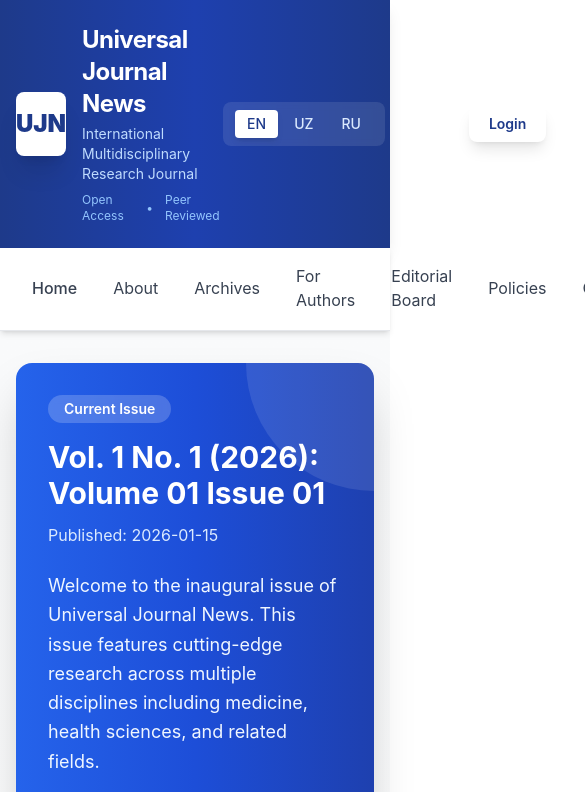
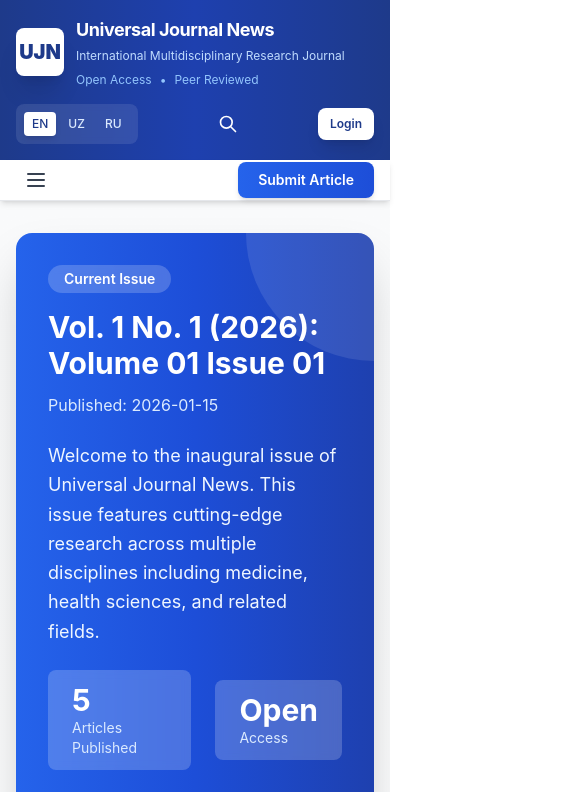
Before and after one commit to sadullayevsiroje-spec/universaljournalnews.uz, a Next.js app: page / in a window 390 px wide. Shown: the top 792 px of the page, 585 px wide, since content can reach past the window. Built offline with nearby package versions, Linux system fonts and the light colour scheme.

Commit message:
Add mobile responsive design with hamburger menu

```diff
--- a/components/layout/Navbar.tsx
+++ b/components/layout/Navbar.tsx
@@ -4,6 +4,7 @@ import { useState, useEffect } from 'react';
 
 export default function Navbar() {
   const [lang, setLang] = useState<'en' | 'uz' | 'ru'>('en');
+  const [mobileMenuOpen, setMobileMenuOpen] = useState(false);
 
   useEffect(() => {
     const savedLang = localStorage.getItem('language') as 'en' | 'uz' | 'ru';
@@ -53,7 +54,8 @@ export default function Navbar() {
     <nav className="bg-white shadow-md sticky top-0 z-50 border-b border-gray-200">
       <div className="max-w-7xl mx-auto px-4">
         <div className="flex items-center justify-between">
-          <div className="flex items-center space-x-1">
+          {/* Desktop Menu */}
+          <div className="hidden lg:flex items-center space-x-1">
             <a
               href="/"
               className="px-4 py-4 text-gray-700 hover:text-blue-600 hover:bg-blue-50 transition-all font-medium border-b-2 border-transparent hover:border-blue-600"
@@ -98,6 +100,20 @@ export default function Navbar() {
             </a>
           </div>
 
+          {/* Mobile Menu Button */}
+          <button
+            onClick={() => setMobileMenuOpen(!mobileMenuOpen)}
+            className="lg:hidden p-2 text-gray-700 hover:text-blue-600"
+          >
+            <svg className="w-6 h-6" fill="none" stroke="currentColor" viewBox="0 0 24 24">
+              {mobileMenuOpen ? (
+                <path strokeLinecap="round" strokeLinejoin="round" strokeWidth={2} d="M6 18L18 6M6 6l12 12" />
+              ) : (
+                <path strokeLinecap="round" strokeLinejoin="round" strokeWidth={2} d="M4 6h16M4 12h16M4 18h16" />
+              )}
+            </svg>
+          </button>
+
           <a
             href="/author-guidelines"
             className="bg-gradient-to-r from-blue-600 to-blue-700 text-white px-5 py-2 rounded-lg font-semibold text-sm hover:from-blue-700 hover:to-blue-800 transition-all shadow-md hover:shadow-lg transform hover:-translate-y-0.5"
@@ -105,6 +121,61 @@ export default function Navbar() {
             {lang === 'en' ? 'Submit Article' : lang === 'uz' ? 'Maqola yuborish' : 'Отправить статью'}
           </a>
         </div>
+
+        {/* Mobile Menu */}
+        {mobileMenuOpen && (
+          <div className="lg:hidden py-4 border-t border-gray-200">
+            <a
+              href="/"
+              className="block px-4 py-3 text-gray-700 hover:bg-blue-50 hover:text-blue-600 transition-all"
+              onClick={() => setMobileMenuOpen(false)}
+            >
+              {nav.home}
+            </a>
+            <a
+              href="/about"
+              className="block px-4 py-3 text-gray-700 hover:bg-blue-50 hover:text-blue-600 transition-all"
+              onClick={() => setMobileMenuOpen(false)}
+            >
+              {nav.about}
+            </a>
+            <a
+              href="/issues"
+              className="block px-4 py-3 text-gray-700 hover:bg-blue-50 hover:text-blue-600 transition-all"
+              onClick={() => setMobileMenuOpen(false)}
+            >
+              {nav.archives}
+            </a>
+            <a
+              href="/author-guidelines"
+              className="block px-4 py-3 text-gray-700 hover:bg-blue-50 hover:text-blue-600 transition-all"
+              onClick={() => setMobileMenuOpen(false)}
+            >
+              {nav.forAuthors}
+            </a>
+            <a
+              href="/editorial-board"
+              className="block px-4 py-3 text-gray-700 hover:bg-blue-50 hover:text-blue-600 transition-all"
+              onClick={() => setMobileMenuOpen(false)}
+            >
+              {nav.editorialBoard}
+            </a>
+            <a
+              href="/policies"
+              className="block px-4 py-3 text-gray-700 hover:bg-blue-50 hover:text-blue-600 transition-all"
+              onClick={() => setMobileMenuOpen(false)}
+            >
+              {nav.policies}
+            </a>
+            <a
+              href="/contact"
+              className="block px-4 py-3 text-gray-700 hover:bg-blue-50 hover:text-blue-600 transition-all"
+              onClick={() => setMobileMenuOpen(false)}
+            >
+              {nav.contact}
+            </a>
+          </div>
+        )}
       </div>
     </nav>
   );
--- a/components/layout/Topbar.tsx
+++ b/components/layout/Topbar.tsx
@@ -26,16 +26,16 @@ export default function Topbar() {
 
   return (
     <div className="bg-gradient-to-r from-blue-900 via-blue-800 to-blue-900 text-white shadow-lg">
-      <div className="max-w-7xl mx-auto px-4 py-6">
-        <div className="flex justify-between items-center">
-          <div className="flex items-center gap-4">
-            <div className="w-16 h-16 bg-white rounded-lg flex items-center justify-center shadow-xl transform hover:scale-105 transition-transform">
-              <span className="text-2xl font-black text-blue-900">UJN</span>
+      <div className="max-w-7xl mx-auto px-4 py-4 md:py-6">
+        <div className="flex flex-col md:flex-row justify-between items-center gap-4">
+          <div className="flex items-center gap-3 md:gap-4 w-full md:w-auto">
+            <div className="w-12 h-12 md:w-16 md:h-16 bg-white rounded-lg flex items-center justify-center shadow-xl transform hover:scale-105 transition-transform">
+              <span className="text-xl md:text-2xl font-black text-blue-900">UJN</span>
             </div>
-            <div>
-              <h1 className="text-2xl font-bold tracking-tight">{titles[lang].name}</h1>
-              <p className="text-sm text-blue-200 mt-1">{titles[lang].subtitle}</p>
-              <div className="flex items-center gap-3 mt-2 text-xs text-blue-300">
+            <div className="flex-1 md:flex-none">
+              <h1 className="text-lg md:text-2xl font-bold tracking-tight">{titles[lang].name}</h1>
+              <p className="text-xs md:text-sm text-blue-200 mt-1">{titles[lang].subtitle}</p>
+              <div className="flex items-center gap-2 md:gap-3 mt-2 text-xs text-blue-300">
                 <span>Open Access</span>
                 <span>•</span>
                 <span>Peer Reviewed</span>
@@ -43,12 +43,12 @@ export default function Topbar() {
             </div>
           </div>
 
-          <div className="flex items-center gap-6">
+          <div className="flex items-center gap-3 md:gap-6 w-full md:w-auto justify-between md:justify-end">
             {/* Language Selector */}
-            <div className="flex items-center gap-1 bg-white/10 rounded-lg px-3 py-2 backdrop-blur-sm">
+            <div className="flex items-center gap-1 bg-white/10 rounded-lg px-2 md:px-3 py-2 backdrop-blur-sm">
               <button
                 onClick={() => changeLang('en')}
-                className={`px-3 py-1 rounded font-medium text-sm transition-all ${
+                className={`px-2 md:px-3 py-1 rounded font-medium text-xs md:text-sm transition-all ${
                   lang === 'en'
                     ? 'bg-white text-blue-900 shadow-md'
                     : 'text-blue-100 hover:bg-white/20'
@@ -58,7 +58,7 @@ export default function Topbar() {
               </button>
               <button
                 onClick={() => changeLang('uz')}
-                className={`px-3 py-1 rounded font-medium text-sm transition-all ${
+                className={`px-2 md:px-3 py-1 rounded font-medium text-xs md:text-sm transition-all ${
                   lang === 'uz'
                     ? 'bg-white text-blue-900 shadow-md'
                     : 'text-blue-100 hover:bg-white/20'
@@ -68,7 +68,7 @@ export default function Topbar() {
               </button>
               <button
                 onClick={() => changeLang('ru')}
-                className={`px-3 py-1 rounded font-medium text-sm transition-all ${
+                className={`px-2 md:px-3 py-1 rounded font-medium text-xs md:text-sm transition-all ${
                   lang === 'ru'
                     ? 'bg-white text-blue-900 shadow-md'
                     : 'text-blue-100 hover:bg-white/20'
@@ -84,7 +84,7 @@ export default function Topbar() {
               </svg>
             </button>
 
-            <button className="bg-white text-blue-900 px-5 py-2 rounded-lg font-semibold text-sm hover:bg-blue-50 transition-colors shadow-lg">
+            <button className="bg-white text-blue-900 px-3 md:px-5 py-2 rounded-lg font-semibold text-xs md:text-sm hover:bg-blue-50 transition-colors shadow-lg">
               {lang === 'en' ? 'Login' : lang === 'uz' ? 'Kirish' : 'Войти'}
             </button>
           </div>
```
